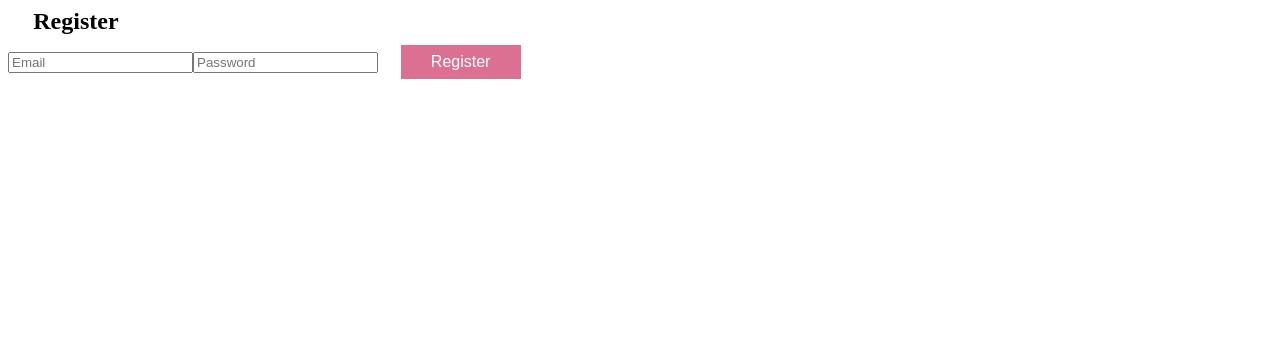
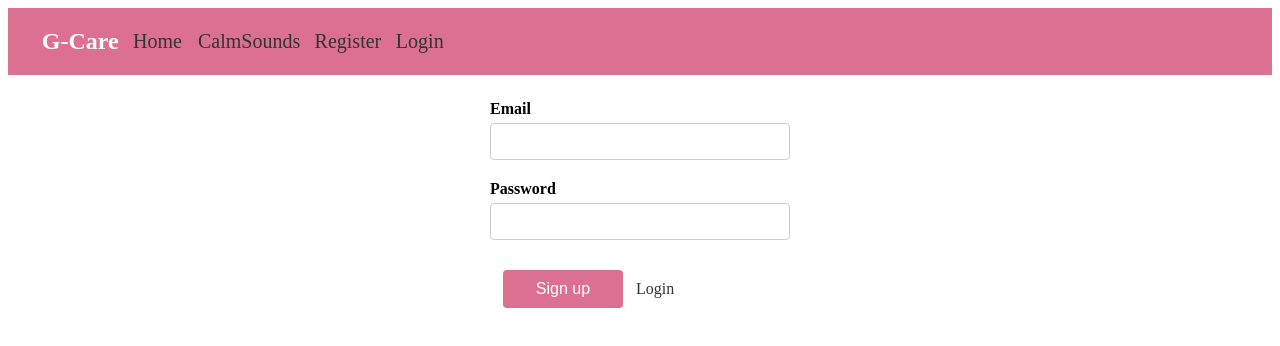
Before and after one commit to gatwirival/CalmG-Care, a Next.js app: page /Register in a window 1280 px wide. Shown: the top 346 px of the page. Built offline with nearby package versions, Linux system fonts and the light colour scheme.

Commit message:
Login and signup page fixes

```diff
--- a/appwrite.js
+++ b/appwrite.js
@@ -1,9 +1,47 @@
-import { Client } from 'appwrite';
-const client = new Client();
+import { Account, AppwriteException, Client } from "appwrite";
 
-client
-  .setEndpoint('https://cloud.appwrite.io/v1')
-  .setProject('64709871a7fc1a6b44d8')
- // .setKey('YOUR_APPWRITE_API_KEY');
+const client = new Client()
+.setEndpoint('https://cloud.appwrite.io/v1')
+.setProject('64709871a7fc1a6b44d8')
+
+export const getUserData = async () => {
+  try {
+    const account = new Account(client);
+    return account.get();
+  } catch (error) {
+    const appwriteError = error;
+    throw new Error(appwriteError.message);
+  }
+};
+
+export const login = async (email, password) => {
+  try {
+    const account = new Account(client);
+    return account.createEmailSession(email, password);
+  } catch (error) {
+    const appwriteError = error;
+    throw new Error(appwriteError.message);
+  }
+};
+
+export const logout = async () => {
+  try {
+    const account = new Account(client);
+    return account.deleteSession('current');
+  } catch (error) {
+    const appwriteError = error;
+    throw new Error(appwriteError.message);
+  }
+};
+
+export const register = async (email, password) => {
+  try {
+    const account = new Account(client);
+    return account.create('unique()', email, password);
+  } catch (error) {
+    const appwriteError = error;
+    throw new Error(appwriteError.message);
+  }
+};
 
 export default client;
--- a/pages/Register.js
+++ b/pages/Register.js
@@ -1,37 +1,71 @@
-import { useState } from 'react';
-import appwrite from '../appwrite'; // Path to appwrite.js file
+import { useState } from "react";
+import { register } from "../appwrite";
+import Link from "next/link";
+import Header from "./components/Header";
 
-const Register = () => {
-  const [email, setEmail] = useState('');
-  const [password, setPassword] = useState('');
+export default function SignUp() {
+  const [email, setEmail] = useState("");
+  const [password, setPassword] = useState("");
 
-  const handleRegister = async () => {
-    try {
-      await appwrite.account.create(email, password);
-      console.log('User registered successfully!');
-    } catch (error) {
-      console.error('Failed to register:', error);
+  const handleSubmit = (event) => {
+    event.preventDefault();
+    if (!email) {
+      alert("Email is required.");
+      return;
     }
+
+    if (!password) {
+      alert("Password is required.");
+      return;
+    }
+
+    if (password.length < 8) {
+      alert("Password must be at least 8 characters long.");
+      return;
+    }
+
+    register(email, password)
+      .then((account) => {
+        alert(`Successfully created account with ID: ${account.$id}`);
+      })
+      .catch((error) => {
+        console.error(error);
+        alert("A user with the same email exists.");
+      });
   };
 
   return (
-    <div>
-      <h1>Register</h1>
+    <>
+ <Header />
+    <form className="form" onSubmit={handleSubmit}>
+      <div className="form-group">
+        <label htmlFor="email">Email</label>
         <input
+          id="email"
           type="email"
-        placeholder="Email"
           value={email}
           onChange={(e) => setEmail(e.target.value)}
         />
+      </div>
+
+      <div className="form-group">
+        <label htmlFor="password">Password</label>
         <input
+          id="password"
           type="password"
-        placeholder="Password"
           value={password}
           onChange={(e) => setPassword(e.target.value)}
         />
-      <button onClick={handleRegister}>Register</button>
       </div>
+
+      <button type="submit" className="submit-btn">
+        Sign up
+      </button>
+
+      <Link href="/Login">
+        Login
+      </Link>
+    </form>
+    </>
   );
-};
-
-export default Register;
+}
--- a/pages/api/routes.js
+++ /dev/null
@@ -1,32 +0,0 @@
-import appwrite from '../../appwrite'; // Path to appwrite.js file
-
-appwrite.setEndpoint('https://cloud.appwrite.io/v1').setProject('64709871a7fc1a6b44d8');
-
-export default {
-  '/api/register': {
-    methods: ['POST'],
-    middleware: [],
-    handler: async (req, res) => {
-      try {
-        const { email, password } = req.body;
-        const response = await appwrite.account.create(email, password);
-        res.status(200).json(response);
-      } catch (error) {
-        res.status(400).json({ message: 'Failed to register user' });
-      }
-    },
-  },
-  '/api/login': {
-    methods: ['POST'],
-    middleware: [],
-    handler: async (req, res) => {
-      try {
-        const { email, password } = req.body;
-        const response = await appwrite.account.createSession(email, password);
-        res.status(200).json(response);
-      } catch (error) {
-        res.status(400).json({ message: 'Failed to login' });
-      }
-    },
-  },
-};
--- a/pages/components/Calmsounds.js
+++ b/pages/components/Calmsounds.js
@@ -28,7 +28,7 @@ const CalmSounds = () => {
   };
 
   return (
-    <div style={{ position: 'fixed', top: '15%', right: '5%' }}>
+    <div style={{ position: 'fixed', top: '15%', right: '2%' }}>
       <div className="sounds-container">
         {sounds.map((sound) => (
           <div
--- a/pages/global.css
+++ b/pages/global.css
@@ -87,6 +87,7 @@
     position: relative;
     left: 2%;
   }
+  /*sound*/
   .sound {
     margin-bottom: 20px;
     padding: 10px;
@@ -103,3 +104,43 @@
     font-weight: bold;
     margin-bottom: 10px;
   }
+  /*login and signup form*/
+  .form {
+    max-width: 300px;
+    margin: 0 auto;
+    padding: 2%;
+  }
+
+  .form-group {
+    margin-bottom: 20px;
+  }
+
+  label {
+    display: block;
+    margin-bottom: 5px;
+    font-weight: bold;
+  }
+
+  input[type="email"],
+  input[type="password"] {
+    width: 100%;
+    padding: 10px;
+    border: 1px solid #ccc;
+    border-radius: 4px;
+    box-sizing: border-box;
+  }
+
+  .submit-btn {
+    background-color: palevioletred;
+    color: #fff;
+    padding: 10px 20px;
+    border: none;
+    border-radius: 4px;
+    cursor: pointer;
+  }
+  .register-link {
+    display: block;
+    margin-top: 10px;
+    text-align: center;
+    color: #007bff;
+  }
```
Also changed, not shown: pages/Login.js (+50 -19 lines). Lines whose indentation alone changed are shown as unchanged.
